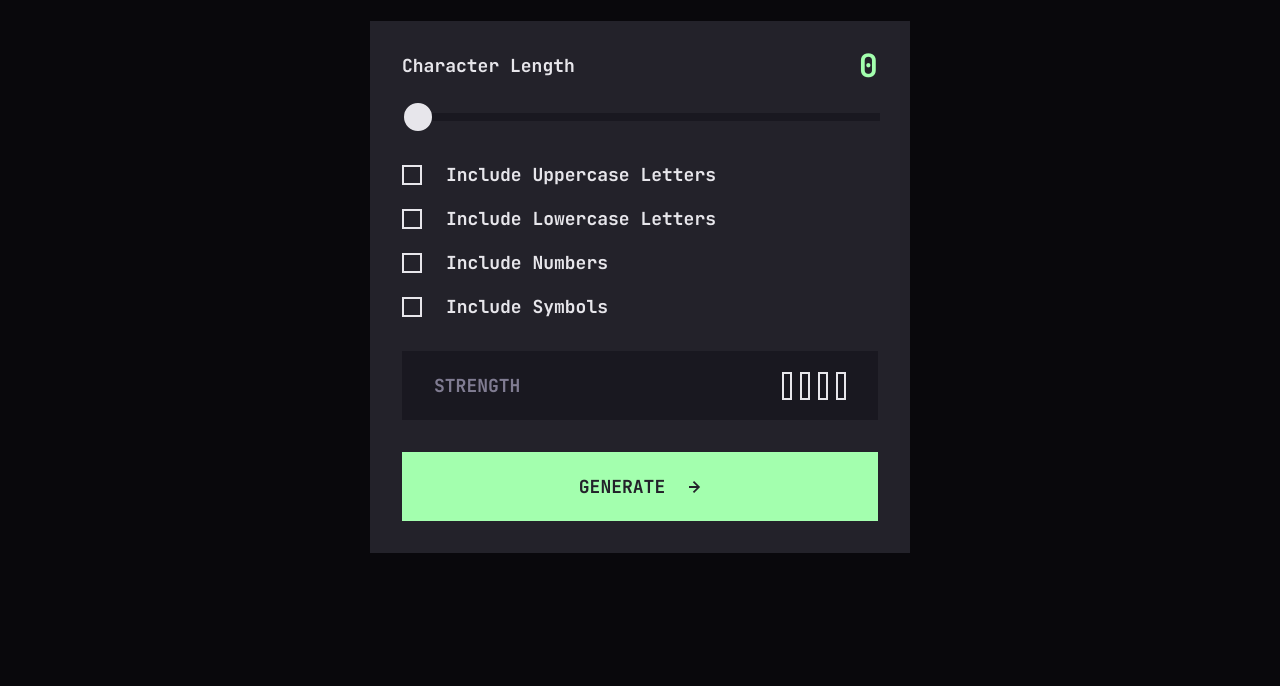
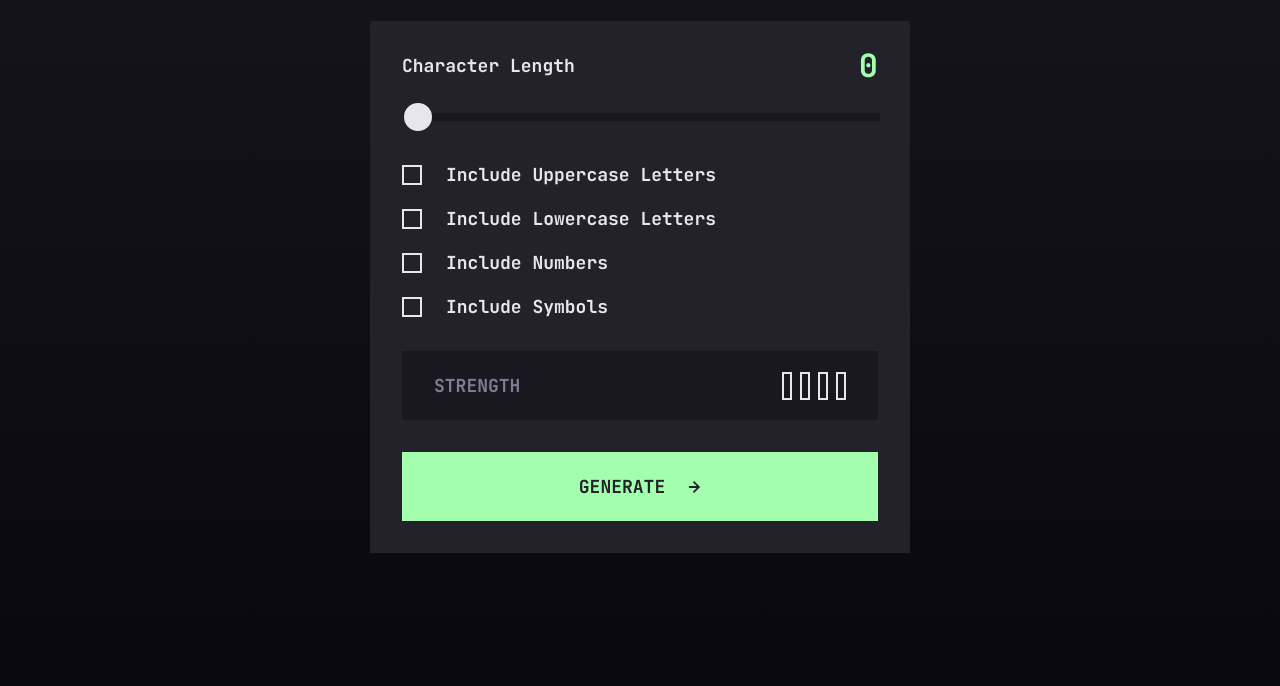
Before and after one commit to nakoyawilson/password-generator-app, a plain HTML site: page index.html in a window 1280 px wide. Shown: the part 279-965 px from the top of the page. Drawn offline with Linux system fonts and the light colour scheme.

Commit message:
Use linear gradient for background

```diff
--- a/css/style.css
+++ b/css/style.css
@@ -2,12 +2,11 @@
 
 :root {
   --font: "JetBrains Mono", monospace;
-  /* --background: linear-gradient(
+  --background: linear-gradient(
     180deg,
     hsl(248, 15%, 11%) 0%,
     hsl(255, 22%, 4%) 100%
-  ); */
-  --background: hsl(255, 22%, 4%);
+  );
   --almost-white: hsl(252, 11%, 91%);
   --dark-gray: hsl(248, 10%, 15%);
   --grey: hsl(251, 9%, 53%);
```
